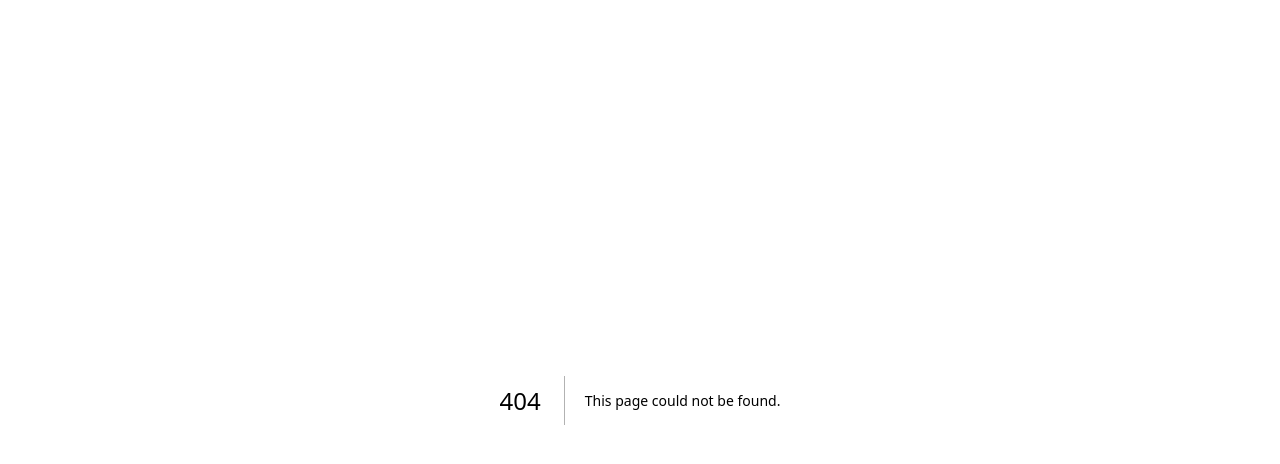
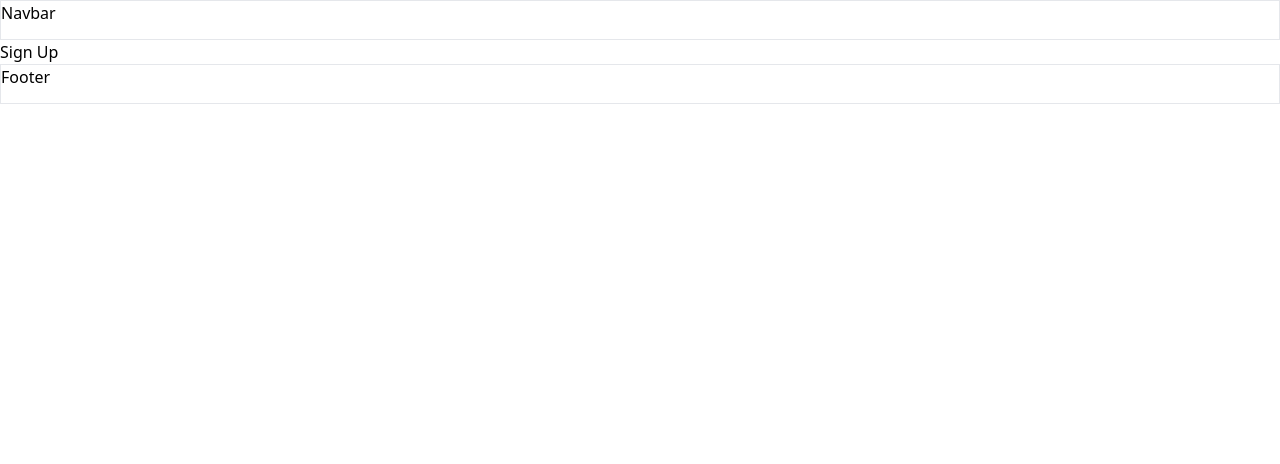
Before and after one commit to wasim7raja10/wood-steel, a Next.js app: page /signup in a window 1280 px wide. Before the commit this address had no page. Shown: the top 464 px of the page. Built offline with nearby package versions, Linux system fonts and the light colour scheme.

Commit message:
create layout and pages skeleton - profile, wishlist, signup, homepage

```diff
--- /dev/null
+++ b/src/components/global/Footer.tsx
@@ -0,0 +1,7 @@
+export default function Footer() {
+	return (
+		<>
+			<footer className='h-10 border bottom-2'>Footer</footer>
+		</>
+	);
+}
--- /dev/null
+++ b/src/components/global/Navbar.tsx
@@ -0,0 +1,7 @@
+export default function Navbar() {
+	return (
+		<>
+			<nav className='h-10 border bottom-2'>Navbar</nav>
+		</>
+	);
+}
--- /dev/null
+++ b/src/components/layouts/Layout.tsx
@@ -0,0 +1,13 @@
+import { ReactNode } from "react";
+import Navbar from "../global/Navbar";
+import Footer from "../global/Footer";
+
+export default function Layout({children} : {children: ReactNode}) {
+  return (
+    <>
+      <Navbar/>
+      <main>{children}</main>
+      <Footer/>
+    </>
+  )
+}
--- a/src/pages/_app.tsx
+++ b/src/pages/_app.tsx
@@ -1,6 +1,11 @@
-import '@/styles/globals.css'
-import type { AppProps } from 'next/app'
+import Layout from "@/components/layouts/Layout";
+import "@/styles/globals.css";
+import type { AppProps } from "next/app";
 
 export default function App({ Component, pageProps }: AppProps) {
-  return <Component {...pageProps} />
+	return (
+		<Layout>
+			<Component {...pageProps} />
+		</Layout>
+	);
 }
--- a/src/pages/index.tsx
+++ b/src/pages/index.tsx
@@ -1,9 +1,5 @@
 import Head from 'next/head'
-import Image from 'next/image'
-import { Inter } from '@next/font/google'
 import styles from '@/styles/Home.module.css'
-
-const inter = Inter({ subsets: ['latin'] })
 
 export default function Home() {
   return (
@@ -15,7 +11,7 @@ export default function Home() {
         <link rel="icon" href="/favicon.ico" />
       </Head>
       <main className={styles.main}>
-        <h1 className=' text-red-500'>Hello</h1>
+        homepage
       </main>
     </>
   )
--- /dev/null
+++ b/src/pages/profile.tsx
@@ -0,0 +1,7 @@
+export default function Profile() {
+  return (
+    <>
+      <h1>Profile</h1>
+    </>
+  );
+}
--- /dev/null
+++ b/src/pages/signup.tsx
@@ -0,0 +1,15 @@
+import Head from "next/head";
+
+export default function Signup() {
+  return (
+    <>
+      <Head>
+        <title>Sign Up</title>
+        <meta name="description" content="Sign up for an account" />
+      </Head>
+      <main>
+        <h1>Sign Up</h1>
+      </main>
+    </>
+  )
+}
--- /dev/null
+++ b/src/pages/wishlist.tsx
@@ -0,0 +1,7 @@
+export default function Wishlist() {
+  return (
+    <>
+      <h1>Wishlist</h1>
+    </>
+  );
+}
```
